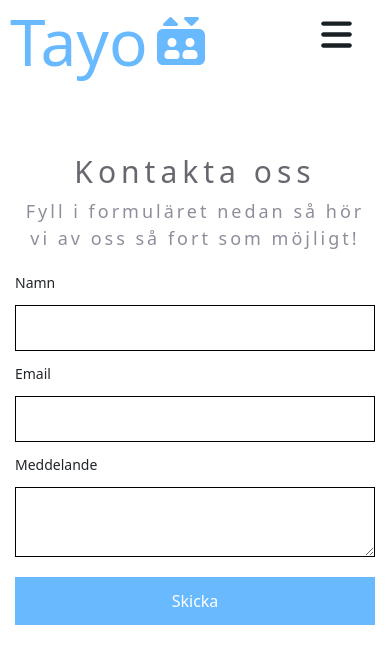
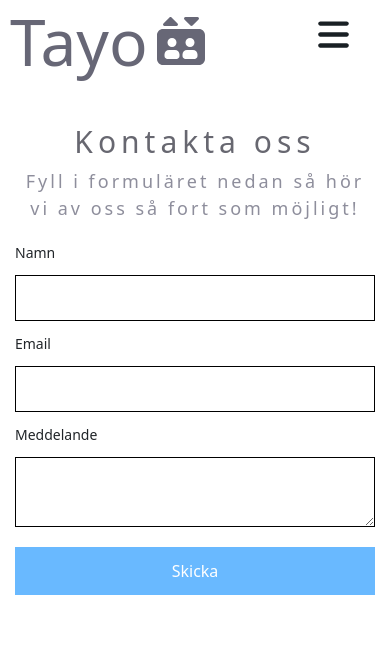
Before and after one commit to patrikyo/tayo-fe, a React (Create React App) app: page /contact in a window 390 px wide. Shown: the top 664 px of the page. Built offline with nearby package versions, Linux system fonts and the light colour scheme.

Commit message:
Improves responsive design

```diff
--- a/src/contact/Contact.css
+++ b/src/contact/Contact.css
@@ -79,6 +79,6 @@
 @media screen and (max-width: 540px){
     .contact__container {
         width: 100%;
-        padding: 0 15px;
+        padding: 10px 15px;
     }
 }
--- a/src/header/Header.css
+++ b/src/header/Header.css
@@ -17,12 +17,12 @@
 }
 
 .header__icon {
-    color: #69b9ff;
-    transform: scale(1.8);
+    color: #676776 ;
+    transform: scale(1.5);
 }
 
 .header h1 {
-    color: #69b9ff;
+    color: #676776 ;
     padding-top: 10px;
 }
 
@@ -30,6 +30,10 @@
     width: 35px;
     height: 35px;
     color: #192024;
+}
+
+.header__navigation-container {
+    min-width: 25%;
 }
 
 .header__navigation-links {
@@ -69,7 +73,7 @@
     }
 
     .header__navigation-links--hide {
-        visibility: hidden;
+        display: none;
     }
 
     .header__navigation-btn {
--- a/src/header/Header.js
+++ b/src/header/Header.js
@@ -9,7 +9,7 @@
   const [navigation, setNavigation] = useState(false);
 
   return (
-    <div className="header pt-3">
+    <div className={`header pt-3 ${navigation === true ? "pb-0" : "pb-5"}`}>
       {/** title */}
       <Link id="header__home-link" to="/">
         <div className="header__title-container">
@@ -19,7 +19,7 @@
       </Link>
 
       {/** navigation links */}
-      <div>
+      <div className="header__navigation-container">
         {/** Btn only visible up to 540px */}
         <button
           className="header__navigation-btn"
```
